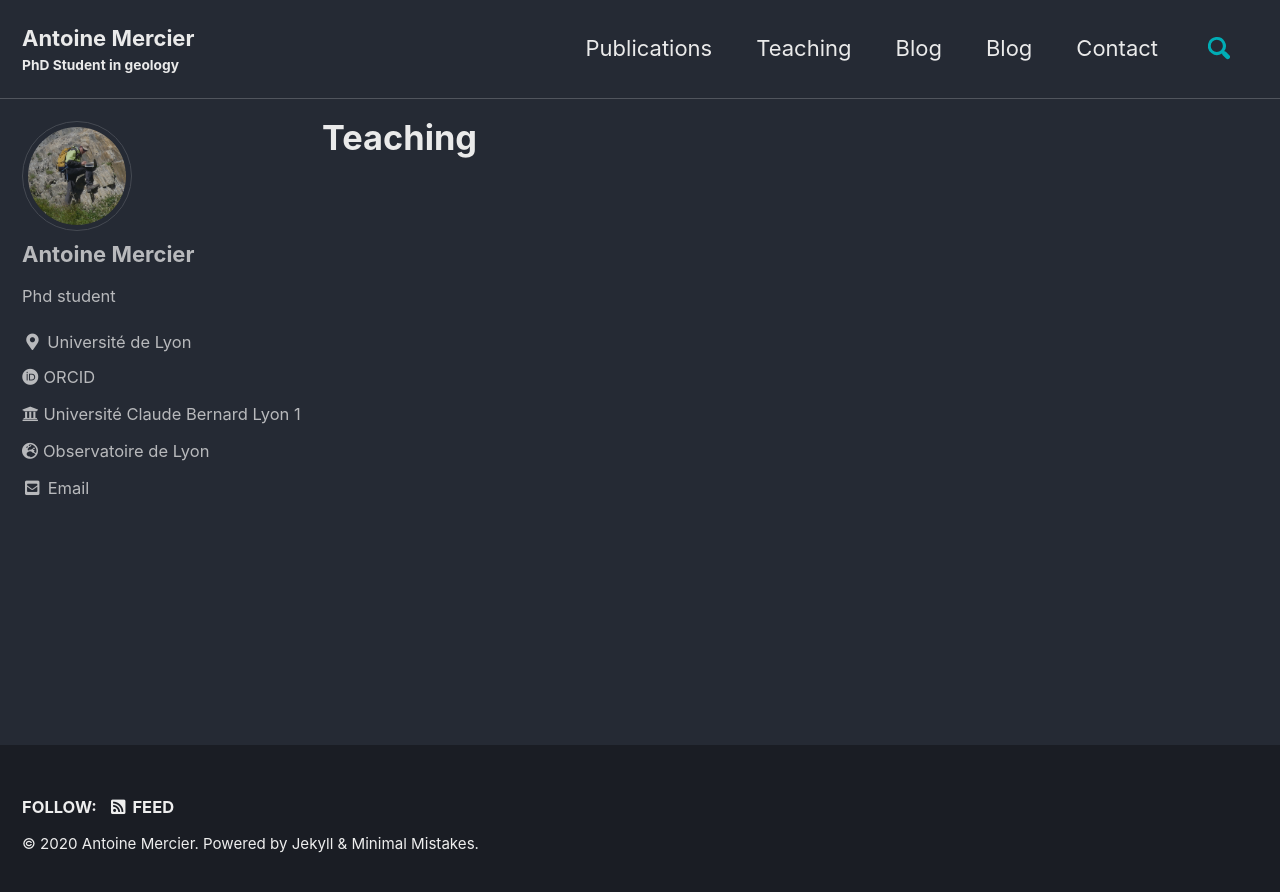
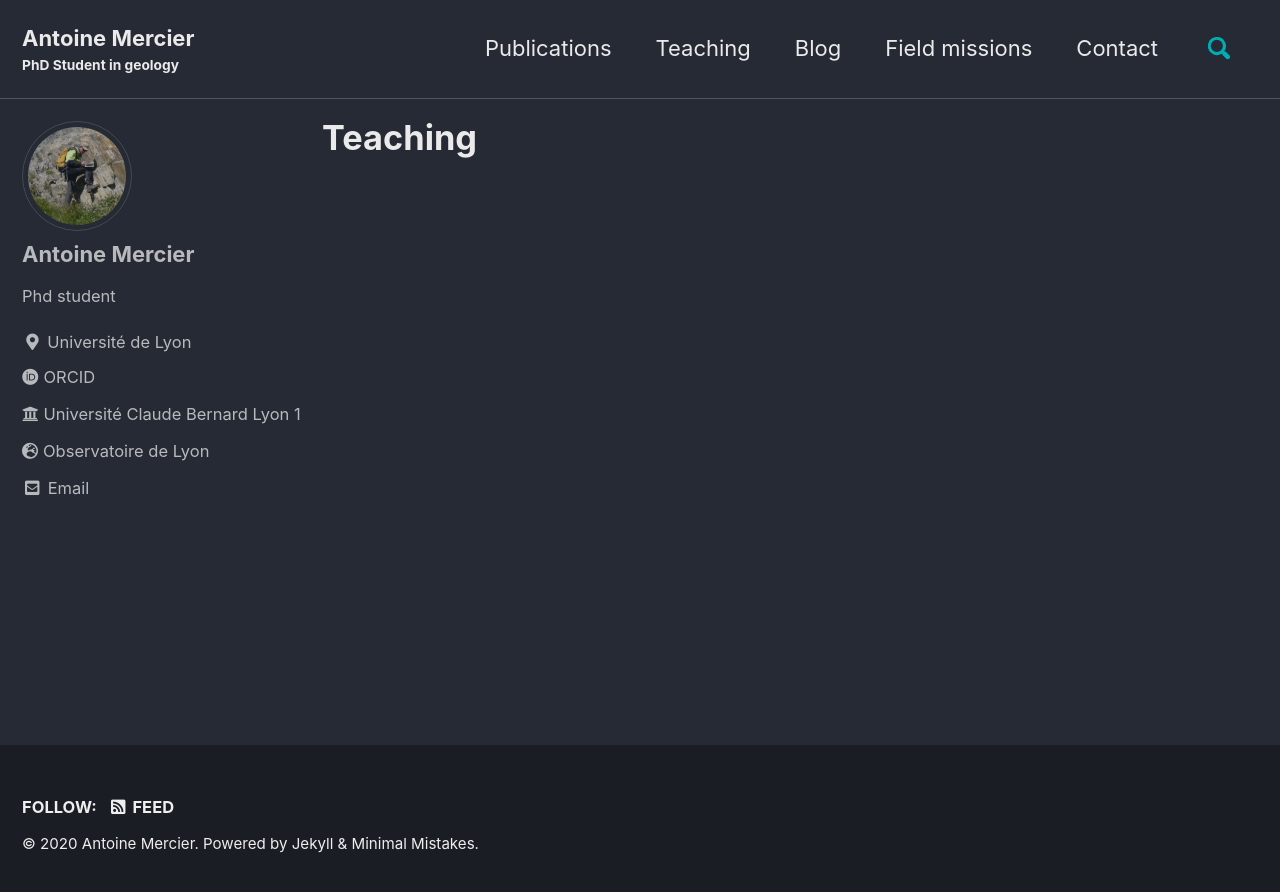
Before and after one commit to AntoineMercier/AntoineMercier.github.io, a Jekyll site: the page built from _pages/teaching.html, in a window 1280 px wide. Shown: the top 892 px of the page. Built offline with Jekyll 4.4.1, drawn with Linux system fonts in a browser that asks for light colours; cached includes are drawn as plain includes.

Commit message:
Update navigation.yml

```diff
--- a/_data/navigation.yml
+++ b/_data/navigation.yml
@@ -6,7 +6,7 @@ main:
     url: /teaching/
   - title: "Blog"
     url: /year-archive/
-  - title: "Blog"
+  - title: "Field missions"
     url: /fieldwork/
   #- title: "Quick-Start Guide"
    # url: https://mmistakes.github.io/minimal-mistakes/docs/quick-start-guide/
```
